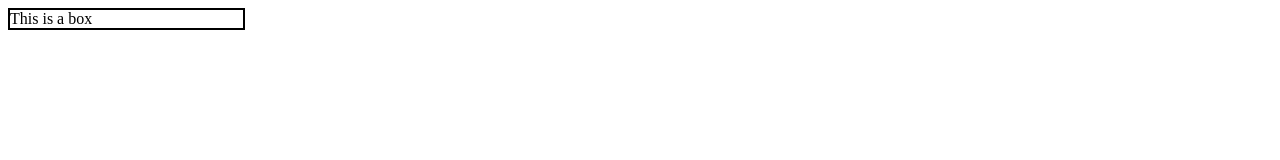
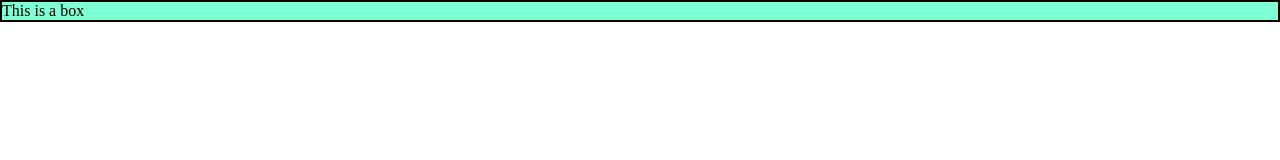
Before and after one commit to shivaamsingh/Web-Dev_25, a plain HTML site: page 21_CSS_Sizing_units/index.html in a window 1280 px wide. Drawn offline with Linux system fonts and the light colour scheme.

Commit message:
new file

```diff
--- a/21_CSS_Sizing_units/index.html
+++ b/21_CSS_Sizing_units/index.html
@@ -5,9 +5,16 @@
     <meta name="viewport" content="width=device-width, initial-scale=1.0">
     <title>Document</title>
     <style>
+        *{
+            margin:0;
+            padding:0;
+        }
         .box{
+            box-sizing: border-box;
             border: 2px solid black;
-            width: 233px;
+            width: 100vw;
+            /*width: 2048px;*/
+            background-color:aquamarine;
         }
     </style>
 </head>
```
